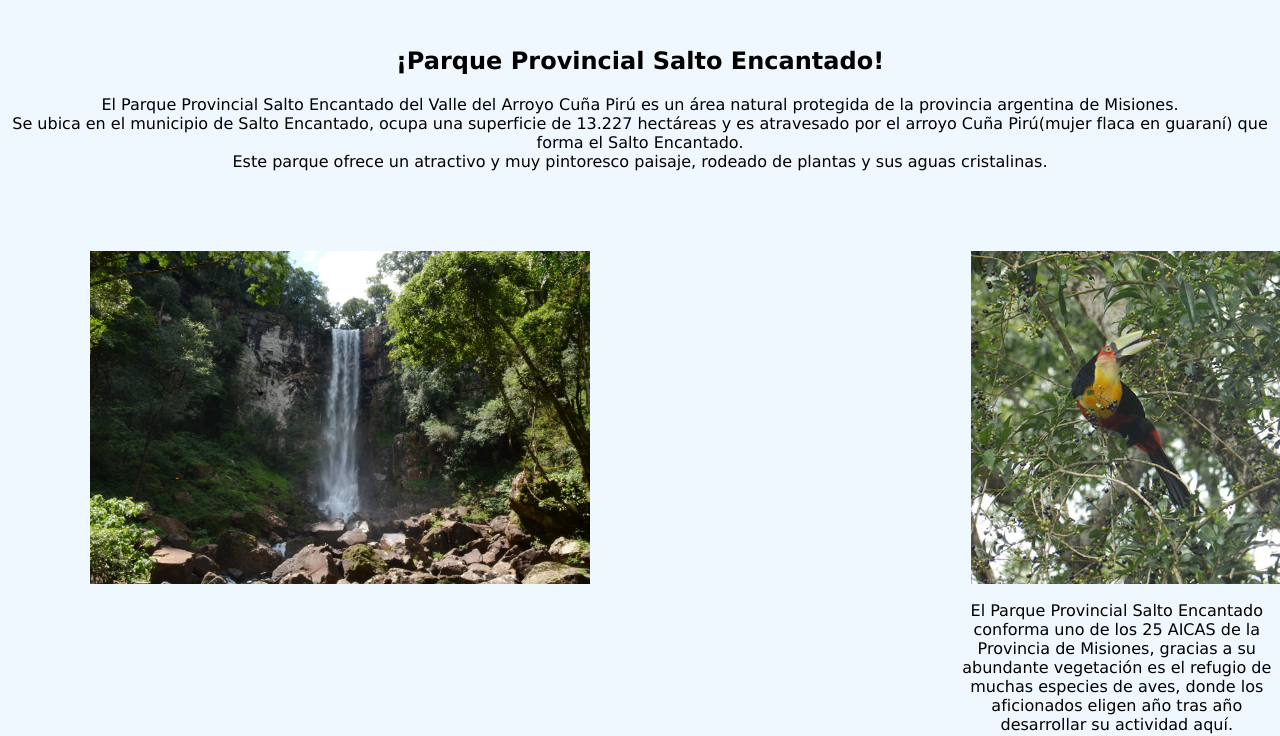
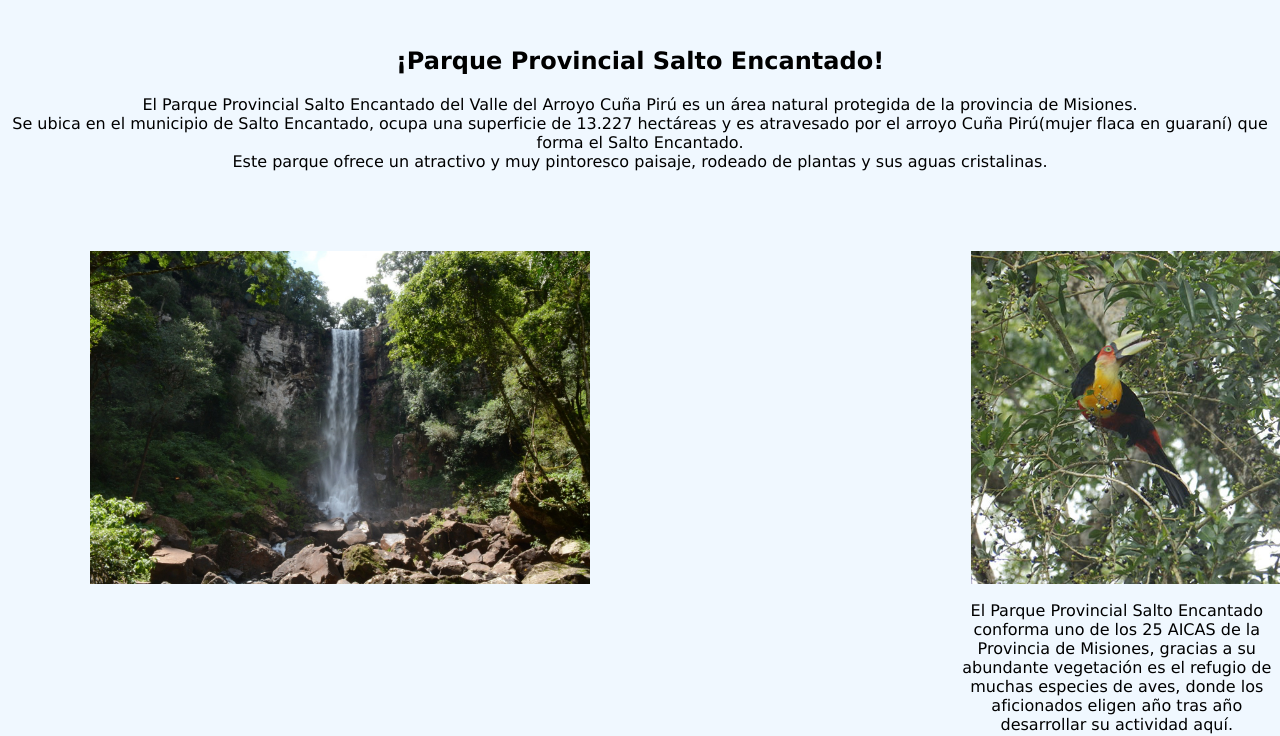
Before and after one commit to Mauricio111111/trabajo_4, a plain HTML site: page pages/Salto__Encantado.html in a window 1280 px wide. Shown: the part 84-820 px from the top of the page. Drawn offline with Linux system fonts and the light colour scheme.

Commit message:
Update Salto__Encantado.html

```diff
--- a/pages/Salto__Encantado.html
+++ b/pages/Salto__Encantado.html
@@ -26,7 +26,7 @@
     <main class="contenedor__main" >
         <h2>¡Parque Provincial Salto Encantado!</h2>
 
-        <p> El Parque Provincial Salto Encantado del Valle del Arroyo  Cuña Pirú es un área natural protegida de la provincia argentina de Misiones. </br>
+        <p> El Parque Provincial Salto Encantado del Valle del Arroyo  Cuña Pirú es un área natural protegida de la provincia  de Misiones. </br>
         Se ubica en el municipio de Salto Encantado, ocupa una superficie de 13.227 hectáreas y es atravesado por el arroyo Cuña Pirú(mujer flaca en guaraní) que forma el Salto Encantado. </br>
         Este  parque ofrece un atractivo y muy pintoresco paisaje, rodeado de plantas y sus aguas cristalinas.
         </p>
```
